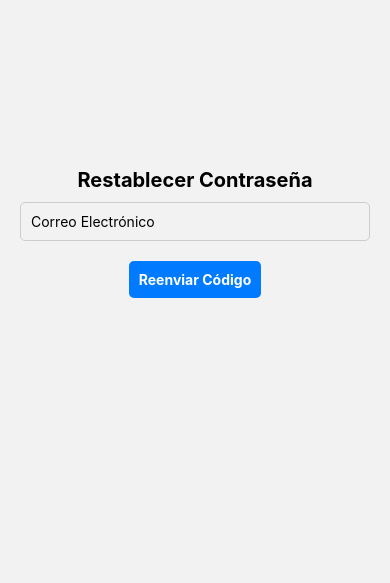
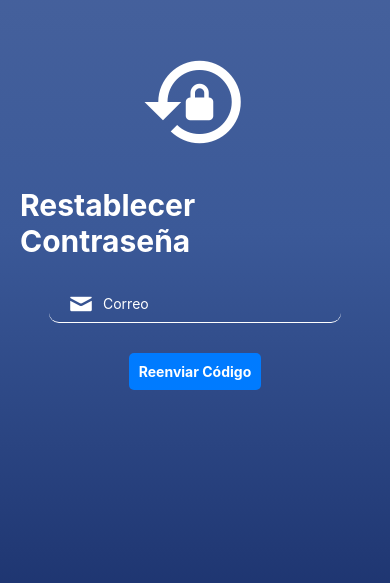
Before and after one commit to rodrireburdo/Bingo-React-Native, a React Native app: screen /PasswordReset in a window 390 px wide. Shown: the part 189-772 px from the top of the page. Built offline with nearby package versions, Linux system fonts and the light colour scheme.

Commit message:
Añadido estilos a recuperacion de contraseña

```diff
--- a/screens/PasswordReset.js
+++ b/screens/PasswordReset.js
@@ -1,6 +1,11 @@
 import React, { useState } from 'react';
 import { View, Text, TextInput, TouchableOpacity, ActivityIndicator, StyleSheet } from 'react-native';
 import { reenviarCodigo, cambiarContrasena } from '../services/apiClient';
+import { LinearGradient } from "expo-linear-gradient";
+import LoadingModal from '../components/LoadingModal';
+import Entypo from '@expo/vector-icons/Entypo';
+import FontAwesome from '@expo/vector-icons/FontAwesome';
+import MaterialIcons from '@expo/vector-icons/MaterialIcons';
 
 const PasswordResetScreen = ({ navigation }) => {
     const [email, setEmail] = useState('');
@@ -8,7 +13,7 @@ const PasswordResetScreen = ({ navigation }) => {
     const [nuevaPassword, setNuevaContrasena] = useState('');
     const [codigoEnviado, setCodigoEnviado] = useState(false);
     const [mensaje, setMensaje] = useState('');
-    const [loading, setLoading] = useState(false); // Estado de carga
+    const [loading, setLoading] = useState(false);
 
     const handleReenviarCodigo = async () => {
         if (!email) {
@@ -67,58 +72,83 @@ const PasswordResetScreen = ({ navigation }) => {
     };
 
     return (
+        <LinearGradient
+            colors={["#4c669f", "#3b5998", "#192f6a"]}
+            style={styles.background}
+        >
             <View style={styles.container}>
+                <LoadingModal visible={loading} />
+                <MaterialIcons name="lock-reset" size={110} color="#fff" />
+
                 <Text style={styles.title}>Restablecer Contraseña</Text>
 
                 {mensaje ? <Text style={styles.mensaje}>{mensaje}</Text> : null}
 
                 <TextInput
+
+                />
+                <View style={styles.inputContainer}>
+                    <Entypo name="mail" size={24} color="black" style={styles.icon} />
+                    <TextInput
                         style={styles.input}
-                placeholder="Correo Electrónico"
+                        placeholder="Correo"
+                        placeholderTextColor="#fff"
                         value={email}
                         onChangeText={setEmail}
                         keyboardType="email-address"
                         autoCapitalize="none"
                         autoCorrect={false}
                     />
+                </View>
 
                 <TouchableOpacity
                     style={[styles.button, !email && styles.buttonDisabled]}
                     onPress={handleReenviarCodigo}
                     disabled={!email || loading}
                 >
-                {loading ? <ActivityIndicator color="#fff" /> : <Text style={styles.buttonText}>Reenviar Código</Text>}
+                    <Text style={styles.buttonText}>Reenviar Código</Text>
                 </TouchableOpacity>
 
                 {codigoEnviado && (
                     <>
+                        <View>
+                            <Text style={styles.mensajeCorreo}>* Revisa tu correo para ingresar el código *</Text>
+                        </View>
+                        <View style={styles.inputContainer}>
+                            <MaterialIcons name="verified-user" size={24} color="#fff" />
                             <TextInput
                                 style={styles.input}
                                 placeholder="Código de Verificación"
+                                placeholderTextColor="#fff"
                                 value={codigo}
                                 onChangeText={setCodigo}
                                 keyboardType="numeric"
                                 maxLength={6}
                             />
-
+                        </View>
+                        <View style={styles.inputContainer}>
+                            <FontAwesome name="lock" size={24} color="black" style={styles.icon} />
                             <TextInput
                                 style={styles.input}
                                 placeholder="Nueva Contraseña"
+                                placeholderTextColor="#fff"
                                 value={nuevaPassword}
                                 onChangeText={setNuevaContrasena}
                                 secureTextEntry
                             />
+                        </View>
 
                         <TouchableOpacity
                             style={[styles.button, (!codigo || !nuevaPassword) && styles.buttonDisabled]}
                             onPress={handleCambiarContrasena}
                             disabled={!codigo || !nuevaPassword || loading}
                         >
-                        {loading ? <ActivityIndicator color="#fff" /> : <Text style={styles.buttonText}>Cambiar Contraseña</Text>}
+                            <Text style={styles.buttonText}>Cambiar Contraseña</Text>
                         </TouchableOpacity>
                     </>
                 )}
             </View>
+        </LinearGradient>
     );
 };
 
@@ -129,24 +159,45 @@ const styles = StyleSheet.create({
         alignItems: 'center',
         padding: 20,
     },
-    title: {
-        fontSize: 20,
-        fontWeight: 'bold',
-        marginBottom: 10,
+    background: {
+        flex: 1,
     },
     input: {
         width: '100%',
-        borderWidth: 1,
-        borderColor: '#ccc',
-        padding: 10,
+        fontSize: 16,
+        color: '#fff',
+    },
+    inputContainer: {
+        flexDirection: "row",
+        alignItems: "center",
+        borderRadius: 10,
+        paddingVertical: 5,
+        paddingHorizontal: 20,
         marginBottom: 10,
-        borderRadius: 5,
+        borderBottomWidth: 1,
+        borderBottomColor: "#fff",
+    },
+    icon: {
+        marginRight: 10,
+        color: "#fff",
+    },
+    title: {
+        fontSize: 30,
+        color: '#fff',
+        fontWeight: 'bold',
+        marginBottom: 10,
+        marginTop: 30,
+    },
+    input: {
+        width: '100%',
+        color: '#fff',
     },
     button: {
         backgroundColor: '#007bff',
         padding: 10,
         borderRadius: 5,
-        marginTop: 10,
+        margin: 20,
+        marginBottom: 30,
     },
     buttonText: {
         color: '#fff',
@@ -156,6 +207,11 @@ const styles = StyleSheet.create({
         color: 'red',
         marginBottom: 10,
     },
+    mensajeCorreo : {
+        color: '#fff',
+        fontWeight: 'bold',
+        marginBottom: 10,
+    }
 });
 
 export default PasswordResetScreen;
--- a/services/apiClient.js
+++ b/services/apiClient.js
@@ -1,4 +1,4 @@
-const API_URL = '';
+const API_URL = 'https://script.google.com/macros/s/AKfycbxn87rIcqZo6XHsXRMnWtJFxrBPjxpsAv8wFJ7ocWa_XRFQUNknmrzCwBz1tvC9VtE4/exec';
 
 // Función genérica para hacer peticiones a la API
 const apiRequest = async (accion, parametros) => {
```
Lines whose indentation alone changed are shown as unchanged.
